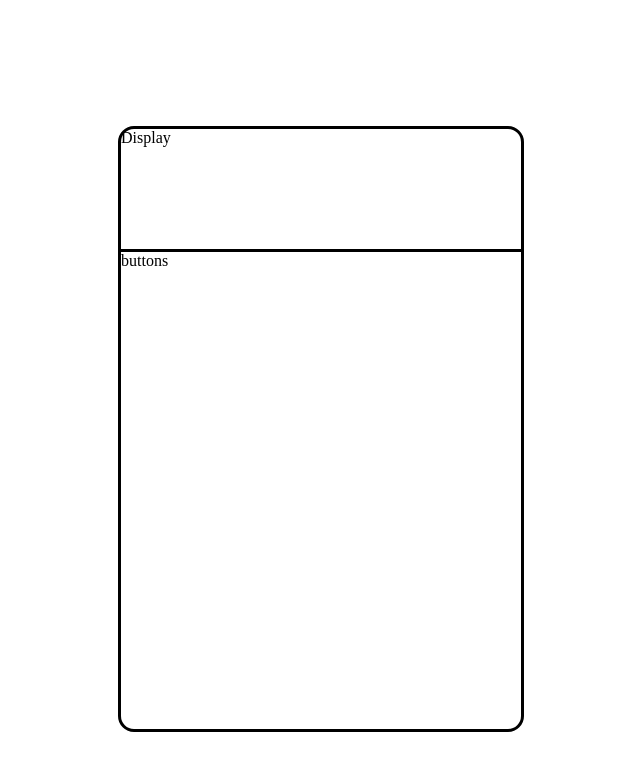
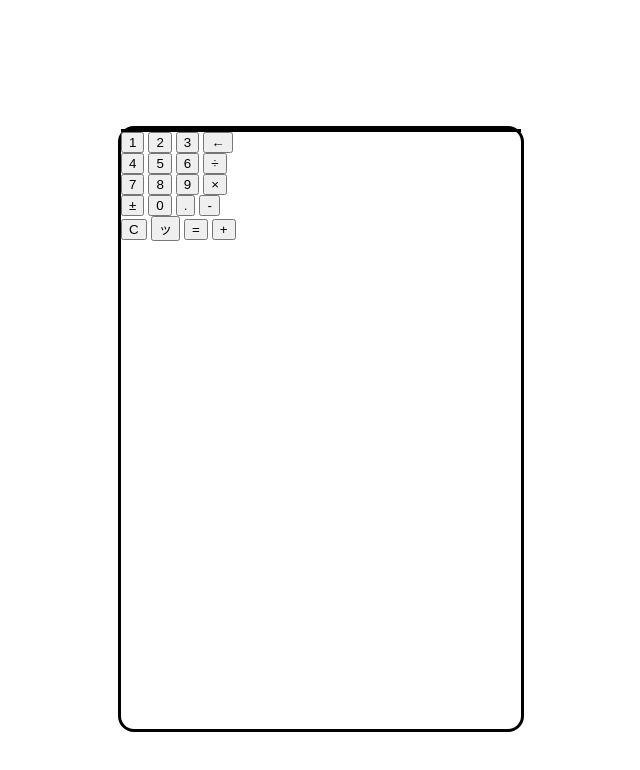
Before and after one commit to kevinqhpham/calculator, a plain HTML site: page index.html in a window 1280 px wide. Shown: the whole page, without its empty margins (319-959 px from the left). Drawn offline with Linux system fonts and the light colour scheme.

Commit message:
finished button layout

```diff
--- a/index.html
+++ b/index.html
@@ -10,8 +10,41 @@
 </head>
 <body>
    <div class = "container">
-        <div class = "display">Display</div>
-        <div class = "buttons">buttons</div>
+        <div class = "top">
+            <div class = display></div>
+        </div>
+        <div class = "buttons">
+            <div class = "buttonR1">
+                <button id = "row1">1</button>
+                <button id = "row1">2</button>
+                <button id = "row1">3</button>
+                <button id = "row1">←</button>
+            </div>
+            <div class = "buttonR2">
+                <button id = "row2">4</button>
+                <button id = "row2">5</button>
+                <button id = "row2">6</button>
+                <button id = "row2">÷</button>
+            </div>
+            <div class = "buttonR3">
+                <button id = "row3">7</button>
+                <button id = "row3">8</button>
+                <button id = "row3">9</button>
+                <button id = "row3">×</button>
+            </div>
+            <div class = "buttonR4">
+                <button id = "row4">±</button>
+                <button id = "row4">0</button>
+                <button id = "row4">.</button>
+                <button id = "row4">-</button>
+            </div>
+            <div class = "buttonR5">
+                <button class = "c" id = "row5">C</button>
+                <button id = "row5">ッ</button>
+                <button id = "row5">=</button>
+                <button class = "plus" id = "row5">+</button>
+            </div>
+        </div>
    </div>
 </body>
 </html>
```
